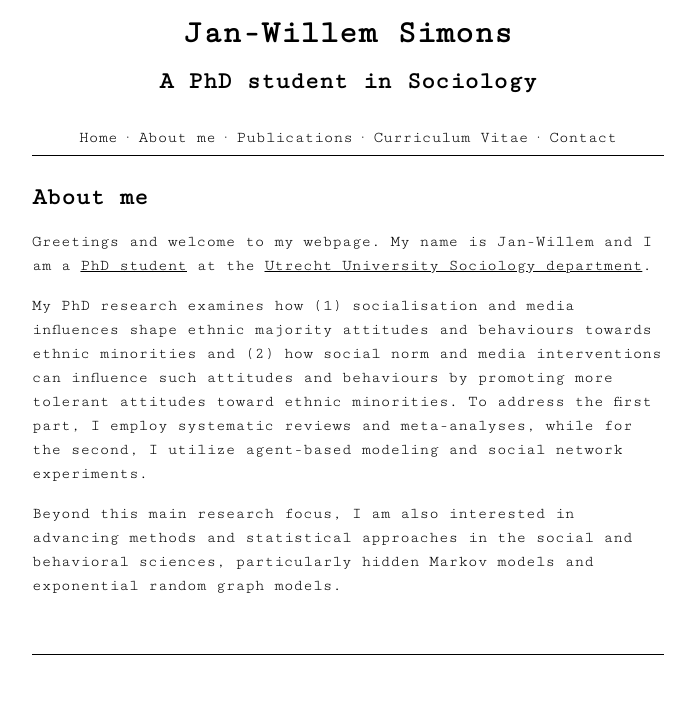
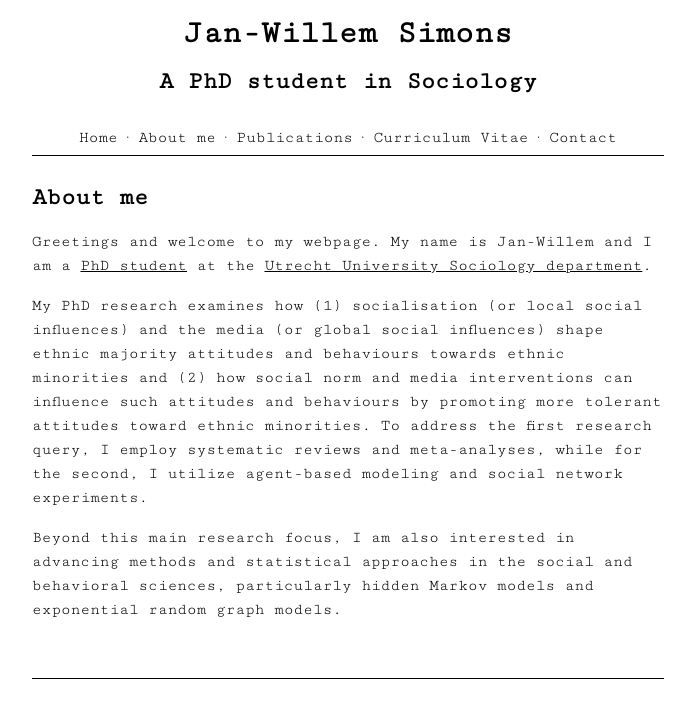
Before and after one commit to jwgsim/jwgsim.github.io, a Jekyll site: the page built from aboutme.md, in a window 1280 px wide. Shown: the top 718 px of the page, without its empty margins (292-987 px from the left). Built offline with Jekyll 4.4.1, drawn with Linux system fonts in a browser that asks for light colours.

Commit message:
updated aboutme

```diff
--- a/aboutme.md
+++ b/aboutme.md
@@ -5,6 +5,6 @@ title: About me
 Greetings and welcome to my webpage. My name is Jan-Willem and I am a <a href="https://www.uu.nl/staff/JGSimons"> PhD student</a> at the
 <a href="https://www.uu.nl/en/organisation/sociology"> Utrecht University Sociology department</a>.
 
-My PhD research examines how (1) socialisation and media influences shape ethnic majority attitudes and behaviours towards ethnic minorities and (2) how social norm and media interventions can influence such attitudes and behaviours by promoting more tolerant attitudes toward ethnic minorities. To address the first part, I employ systematic reviews and meta-analyses, while for the second, I utilize agent-based modeling and social network experiments.
+My PhD research examines how (1) socialisation (or local social influences) and the media (or global social influences) shape ethnic majority attitudes and behaviours towards ethnic minorities and (2) how social norm and media interventions can influence such attitudes and behaviours by promoting more tolerant attitudes toward ethnic minorities. To address the first research query, I employ systematic reviews and meta-analyses, while for the second, I utilize agent-based modeling and social network experiments.
 
 Beyond this main research focus, I am also interested in advancing methods and statistical approaches in the social and behavioral sciences, particularly hidden Markov models and exponential random graph models.
```
